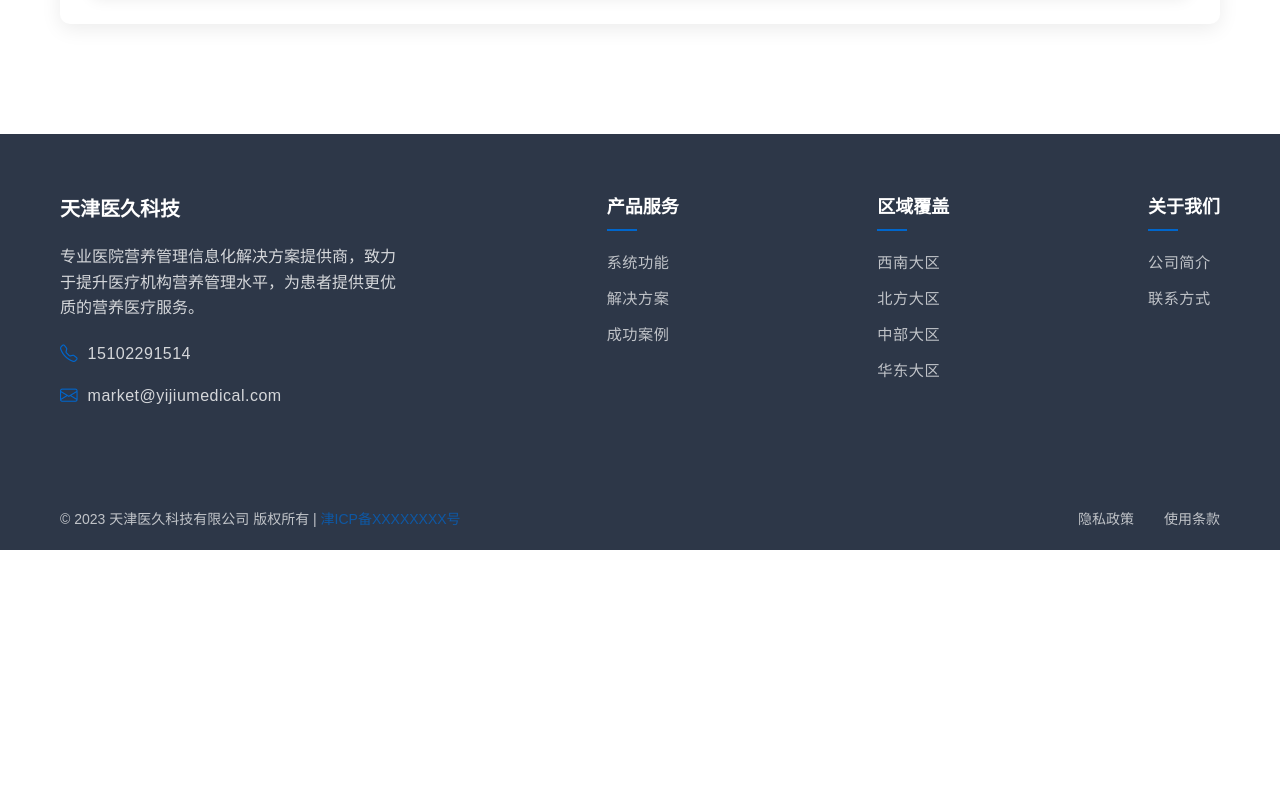
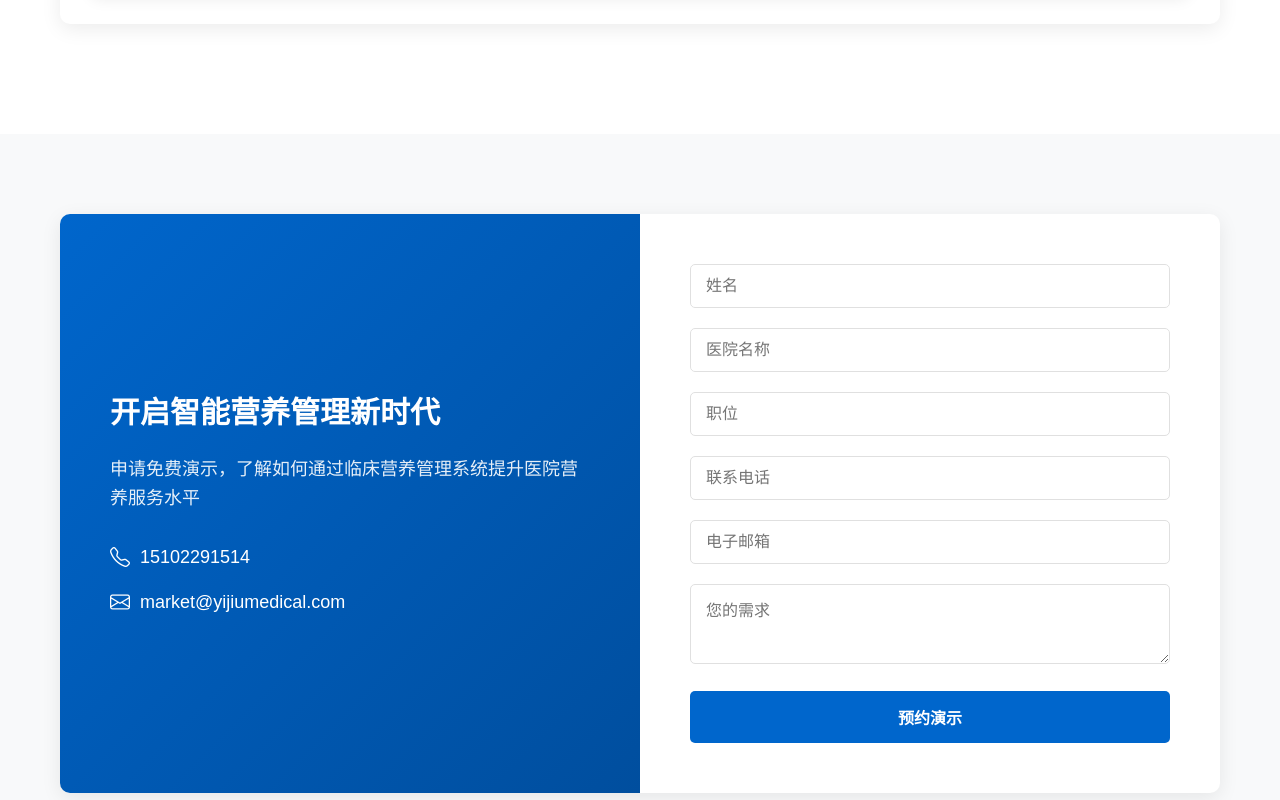
Before and after one commit to luckyalin/luckyalin.github.io, a plain HTML site: page features.html in a window 1280 px wide. Shown: the part 900-1700 px from the top of the page. Before the commit the page ends 1450 px from the top, so only its background shows below. Drawn offline with nearby package versions, Linux system fonts and the light colour scheme.

Commit message:
备注：系统功能、解决方案页面增加演示预约

```diff
--- a/features.html
+++ b/features.html
@@ -546,6 +546,46 @@
         </div>
     </section>
 
+    <!-- 在页脚前添加联系咨询部分 -->
+    <section id="contact" class="contact-section">
+        <div class="container">
+            <div class="contact-wrapper">
+                <div class="contact-content">
+                    <h2>开启智能营养管理新时代</h2>
+                    <p>申请免费演示，了解如何通过临床营养管理系统提升医院营养服务水平</p>
+                    <ul class="contact-info">
+                        <li><i class="bi bi-telephone"></i> 15102291514</li>
+                        <li><i class="bi bi-envelope"></i> market@yijiumedical.com</li>
+                    </ul>
+                </div>
+
+                <div class="contact-form">
+                    <form id="demo-form">
+                        <div class="form-group">
+                            <input type="text" name="name" placeholder="姓名" required>
+                        </div>
+                        <div class="form-group">
+                            <input type="text" name="hospital" placeholder="医院名称" required>
+                        </div>
+                        <div class="form-group">
+                            <input type="text" name="position" placeholder="职位">
+                        </div>
+                        <div class="form-group">
+                            <input type="tel" name="phone" placeholder="联系电话" required>
+                        </div>
+                        <div class="form-group">
+                            <input type="email" name="email" placeholder="电子邮箱">
+                        </div>
+                        <div class="form-group">
+                            <textarea name="message" placeholder="您的需求" rows="3"></textarea>
+                        </div>
+                        <button type="submit" class="btn btn-primary btn-block">预约演示</button>
+                    </form>
+                </div>
+            </div>
+        </div>
+    </section>
+
     <!-- 页脚 -->
     <footer class="footer">
         <div class="container">
```
Also changed, not shown: solutions.html (+40 -0 lines).
